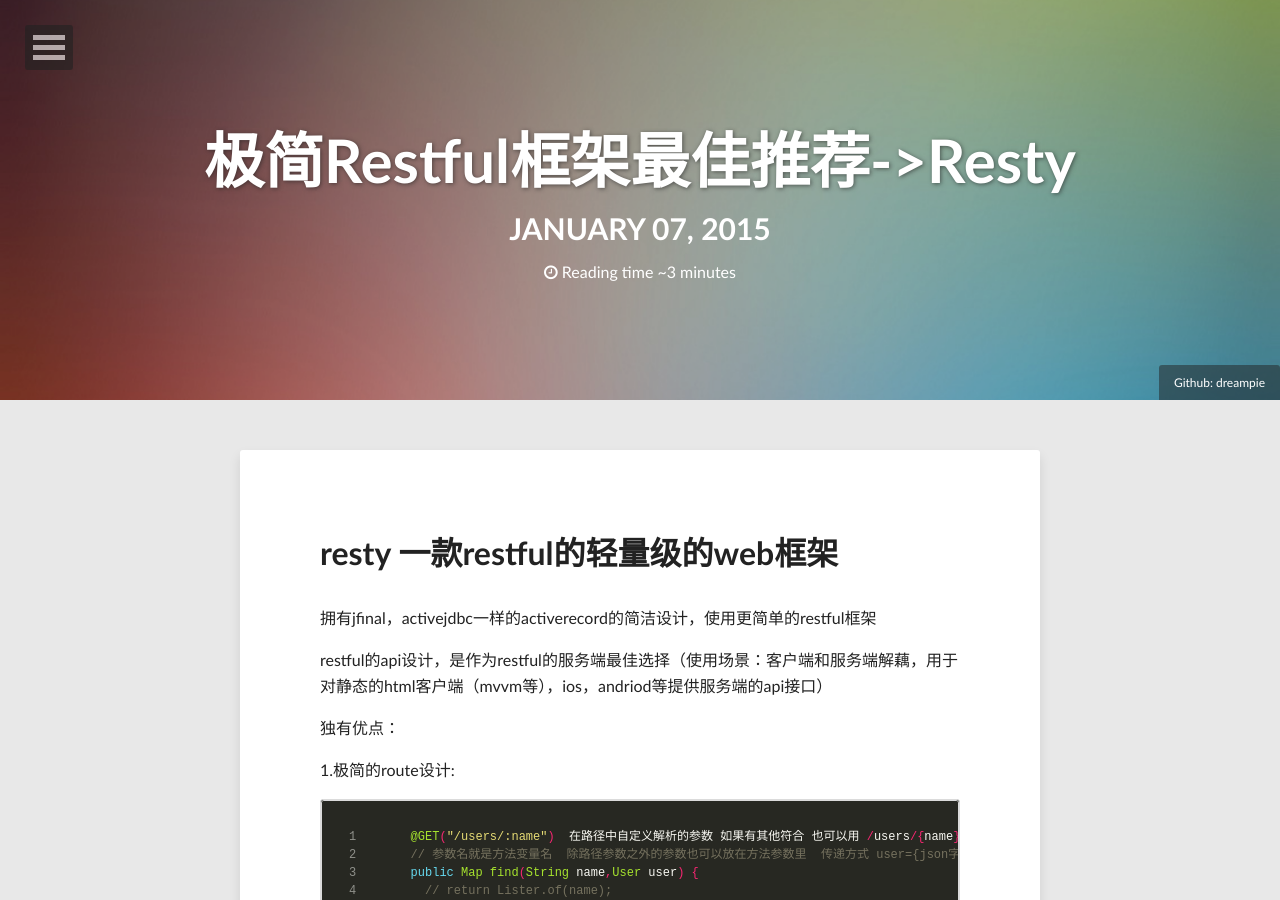
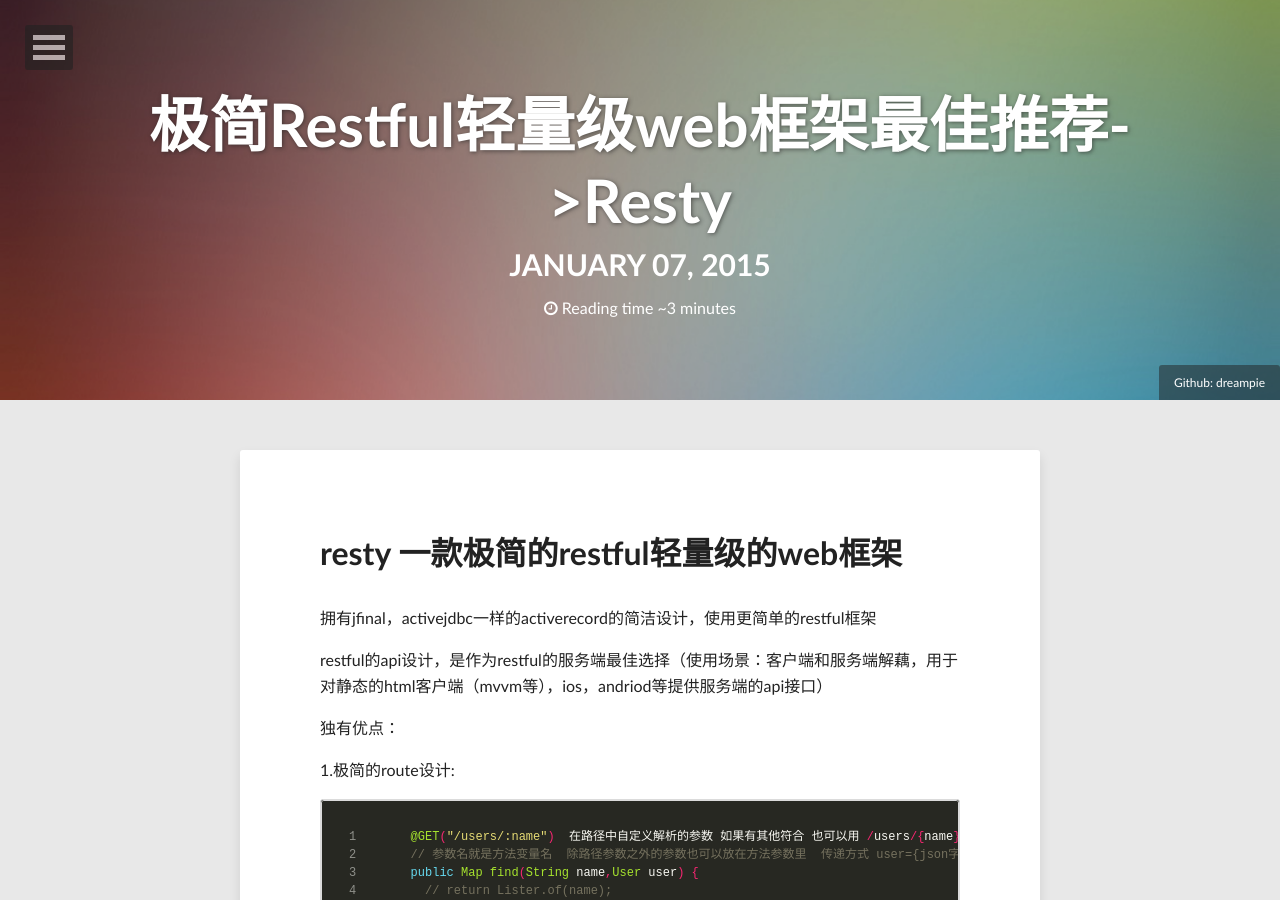
Before and after one commit to Dreampie/dreampie.github.io, a Jekyll site: the page built from _posts/2015-01-07-resty-intro.md, in a window 1280 px wide and 900 px high. Built offline with Jekyll 4.4.1, drawn with Linux system fonts in a browser that asks for light colours; comment, search, counter and statistics services are not loaded; some of the changed text lies outside the part shown.

Commit message:
Update 2015-01-07-resty-intro.md

```diff
--- a/_posts/2015-01-07-resty-intro.md
+++ b/_posts/2015-01-07-resty-intro.md
@@ -1,6 +1,6 @@
 ---
 layout: post
-title: 极简Restful框架最佳推荐->Resty
+title: 极简Restful轻量级web框架最佳推荐->Resty
 description: "秉持不让开发人员多写一行代码的理念，所有设计都是最简洁的，restful，最轻便，最精简，入门低的框架Resty."
 modified: 2015-01-07
 tags: [极简Restful框架Resty]
@@ -10,7 +10,7 @@
   creditlink: http://www.dargadgetz.com/ios-7-abstract-wallpaper-pack-for-iphone-5-and-ipod-touch-retina/
 ---
 
-resty 一款restful的轻量级的web框架
+resty 一款极简的restful轻量级的web框架
 ===========
 
 拥有jfinal，activejdbc一样的activerecord的简洁设计，使用更简单的restful框架
```
